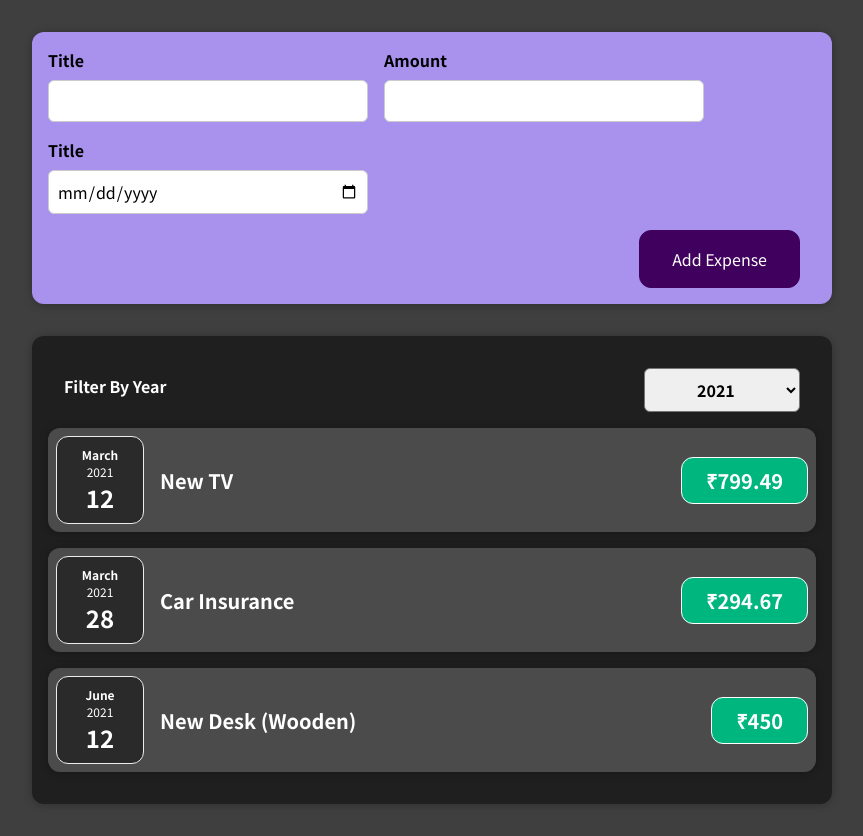
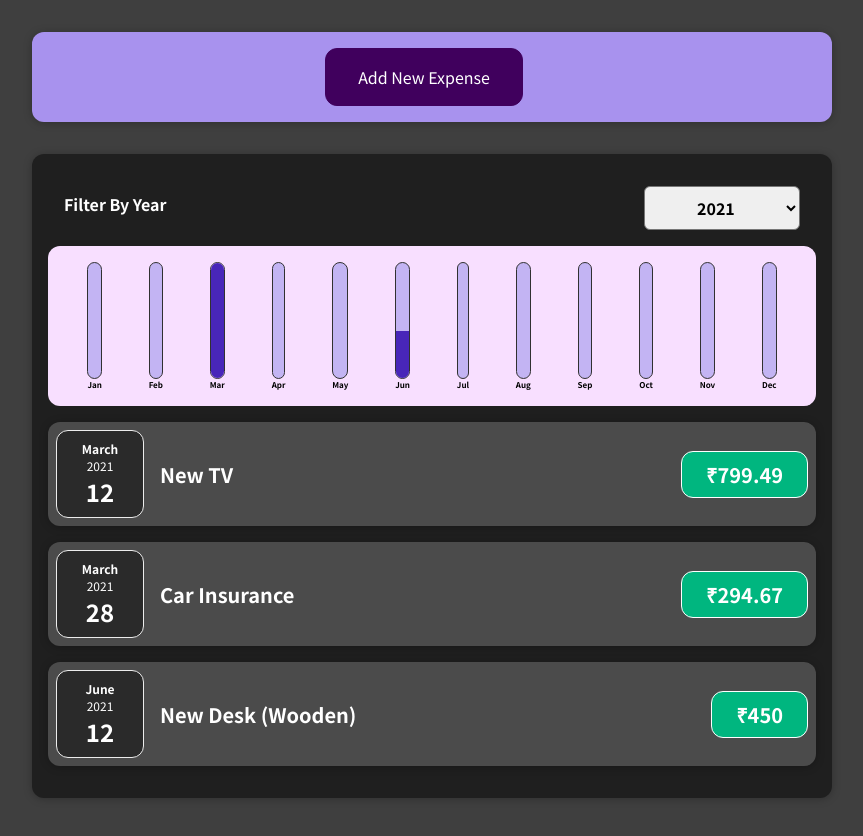
Before and after one commit to sidshetty/expense-calculator, a React (Create React App) app: page / in a window 1280 px wide. Shown: the whole page, without its empty margins (208-1071 px from the left). Built offline with nearby package versions, Linux system fonts and the light colour scheme.

Commit message:
graphical representation of expenses and logical roundup

```diff
--- /dev/null
+++ b/src/components/Chart/Chart.css
@@ -0,0 +1,9 @@
+.chart {
+	padding: 1rem;
+	border-radius: 12px;
+	background-color: #f8dfff;
+	text-align: center;
+	display: flex;
+	justify-content: space-around;
+	height: 10rem;
+}
--- /dev/null
+++ b/src/components/Chart/Chart.js
@@ -0,0 +1,20 @@
+import ChartBar from './ChartBar';
+import './Chart.css';
+const Chart = (props) => {
+	{
+		/* taking props in chart so that this component can be reused and it'll output any kind of data recieved as chart instead of statically just adding months */
+	}
+	const valueArray = props.dataPoints.map((datapoint) => datapoint.value);
+	//return datapoint.value for each datapoint in new array
+	const maxValue = Math.max(...valueArray);
+
+	return (
+		<div className="chart">
+			{props.dataPoints.map((dataPoint) => (
+				<ChartBar key={dataPoint.label} value={dataPoint.value} maxValue={maxValue} label={dataPoint.label} />
+			))}
+		</div>
+	);
+};
+
+export default Chart;
--- /dev/null
+++ b/src/components/Chart/ChartBar.css
@@ -0,0 +1,30 @@
+.chart-bar {
+	height: 100%;
+	display: flex;
+	flex-direction: column;
+	align-items: center;
+}
+
+.chart-bar__inner {
+	height: 100%;
+	width: 100%;
+	border: 1px solid #313131;
+	border-radius: 12px;
+	background-color: #c3b4f3;
+	overflow: hidden;
+	display: flex;
+	flex-direction: column;
+	justify-content: flex-end;
+}
+
+.chart-bar__fill {
+	background-color: #4826b9;
+	width: 100%;
+	transition: all 0.3s ease-out;
+}
+
+.chart-bar__label {
+	font-weight: bold;
+	font-size: 0.5rem;
+	text-align: center;
+}
--- /dev/null
+++ b/src/components/Chart/ChartBar.js
@@ -0,0 +1,18 @@
+import './ChartBar.css';
+const ChartBar = (props) => {
+	let barFillHeight = '0%';
+	if (props.maxValue > 0) {
+		barFillHeight = Math.round(props.value / props.maxValue * 100) + '%';
+	}
+
+	return (
+		<div className="chart-bar">
+			<div className="chart-bar__inner">
+				<div className="chart-bar__fill" style={{ height: barFillHeight }} />
+			</div>
+			<div className="chart-bar__label">{props.label}</div>
+		</div>
+	);
+};
+
+export default ChartBar;
--- a/src/components/Expenses/Expenses.js
+++ b/src/components/Expenses/Expenses.js
@@ -3,6 +3,7 @@
 import ExpenseFilter from './ExpenseFilter';
 import ExpensesList from './ExpensesList';
 import { useState } from 'react';
+import ExpenseChart from './ExpensesChart';
 
 const Expenses = (props) => {
 	const [ filteredYear, setFilteredYear ] = useState('2021');
@@ -19,6 +20,7 @@
 		<div>
 			<Card className="expenses">
 				<ExpenseFilter onSelectedFilter={filterSelectedHandler} selectedYear={filteredYear} />
+				<ExpenseChart expenses={filteredExpenses} />
 				<ExpensesList items={filteredExpenses} />
 			</Card>
 		</div>
--- /dev/null
+++ b/src/components/Expenses/ExpensesChart.js
@@ -0,0 +1,27 @@
+import Chart from '../Chart/Chart';
+
+const ExpenseChart = (props) => {
+	const chartDataPoints = [
+		{ label: 'Jan', value: 0 },
+		{ label: 'Feb', value: 0 },
+		{ label: 'Mar', value: 0 },
+		{ label: 'Apr', value: 0 },
+		{ label: 'May', value: 0 },
+		{ label: 'Jun', value: 0 },
+		{ label: 'Jul', value: 0 },
+		{ label: 'Aug', value: 0 },
+		{ label: 'Sep', value: 0 },
+		{ label: 'Oct', value: 0 },
+		{ label: 'Nov', value: 0 },
+		{ label: 'Dec', value: 0 }
+	];
+
+	for (const expense of props.expenses) {
+		const expenseMonth = expense.date.getMonth(); //starts at 0 , so Jan = 0
+		chartDataPoints[expenseMonth].value += expense.amount;
+	}
+
+	return <Chart dataPoints={chartDataPoints} />;
+};
+
+export default ExpenseChart;
--- a/src/components/NewExpense/ExpenseForm.js
+++ b/src/components/NewExpense/ExpenseForm.js
@@ -43,7 +43,7 @@
 
 		const expenseData = {
 			title: enteredTitle,
-			amount: enteredAmount,
+			amount: +enteredAmount, //added + sign because otherwise it'll add the amount as string i.e 1+1=11 instead of number
 			date: new Date(enteredDate)
 		};
 		props.onSaveExpenseData(expenseData);
@@ -75,6 +75,9 @@
 				</div>
 			</div>
 			<div className="new-expense__actions">
+				<button type="button" onClick={props.onCancel}>
+					Cancel
+				</button>
 				<button type="submit">Add Expense</button>
 			</div>
 		</form>
--- a/src/components/NewExpense/NewExpense.js
+++ b/src/components/NewExpense/NewExpense.js
@@ -1,6 +1,7 @@
 import React from 'react';
 import './NewExpense.css';
 import ExpenseForm from './ExpenseForm';
+import { useState } from 'react';
 
 const NewExpense = (props) => {
 	const saveExpenseDataHandler = (enteredExpenseData) => {
@@ -12,9 +13,20 @@
 		props.onAddExpense(expenseData);
 	};
 
+	const [ isEditing, setIsEditing ] = useState(false);
+
+	const startEditingHandler = () => {
+		setIsEditing(true);
+	};
+
+	const stopEditingHandler = () => {
+		setIsEditing(false);
+	};
+
 	return (
 		<div className="new-expense">
-			<ExpenseForm onSaveExpenseData={saveExpenseDataHandler} />
+			{!isEditing && <button onClick={startEditingHandler}>Add New Expense</button>}
+			{isEditing && <ExpenseForm onCancel={stopEditingHandler} onSaveExpenseData={saveExpenseDataHandler} />}
 		</div>
 	);
 };
```
